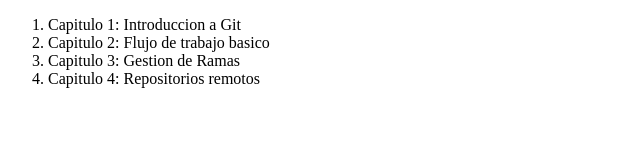
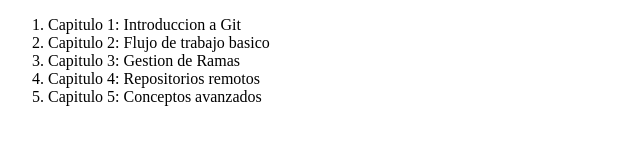
Before and after one commit to alejandromaeso/bookAMC, a plain HTML site: page index.html in a window 1280 px wide. Shown: the whole page, without its empty margins (0-640 px from the left). Drawn offline with Linux system fonts and the light colour scheme.

Commit message:
Index modificado, se añade cap5

```diff
--- a/index.html
+++ b/index.html
@@ -11,6 +11,7 @@
 <li>Capitulo 2: Flujo de trabajo basico</li>
 <li>Capitulo 3: Gestion de Ramas</li>
 <li>Capitulo 4: Repositorios remotos</li>
+<li>Capitulo 5: Conceptos avanzados</li>
 </ol>
 </body>
 </html>
```
